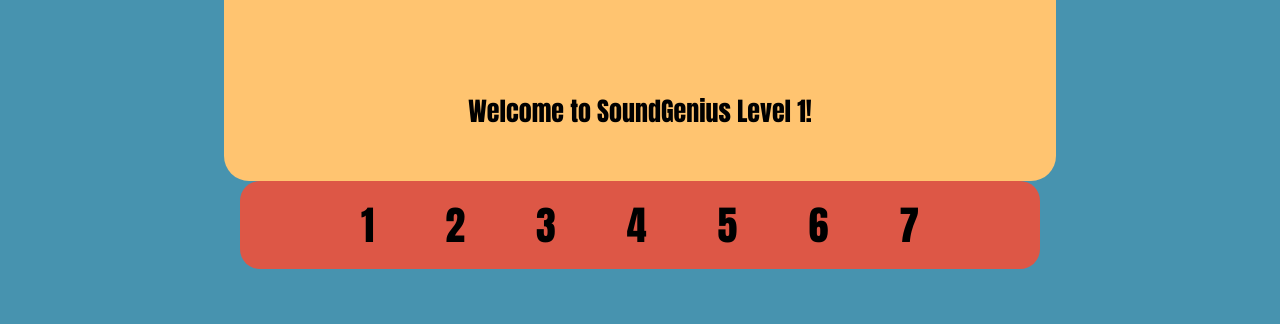
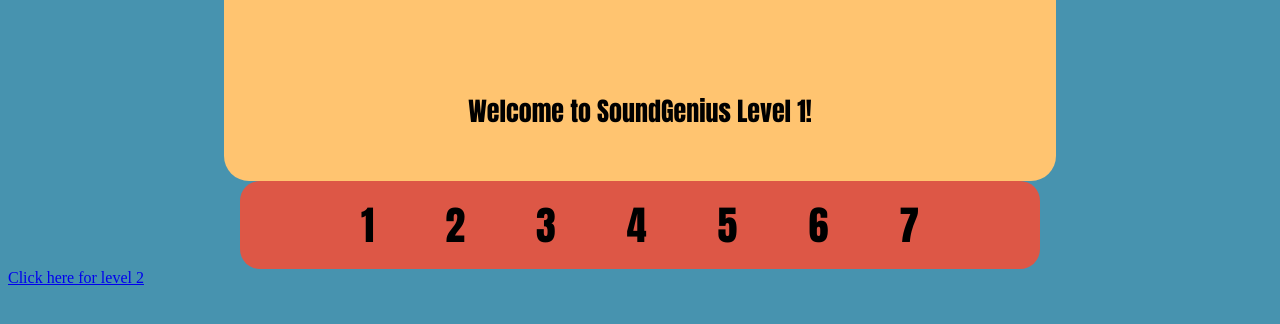
Before and after one commit to RobbieKavanagh/ChordGenius, a plain HTML site: page easy.html in a window 1280 px wide. Shown: the part 244-568 px from the top of the page. Drawn offline with Linux system fonts and the light colour scheme.

Commit message:
may 16 2024

```diff
--- a/easy.html
+++ b/easy.html
@@ -28,5 +28,6 @@
 
         <button class="string" id="string7">7</button>
     </div>
+    <a href="intermediate.html" id="link1">Click here for level 2</a>
 </body>
 </html>
```
